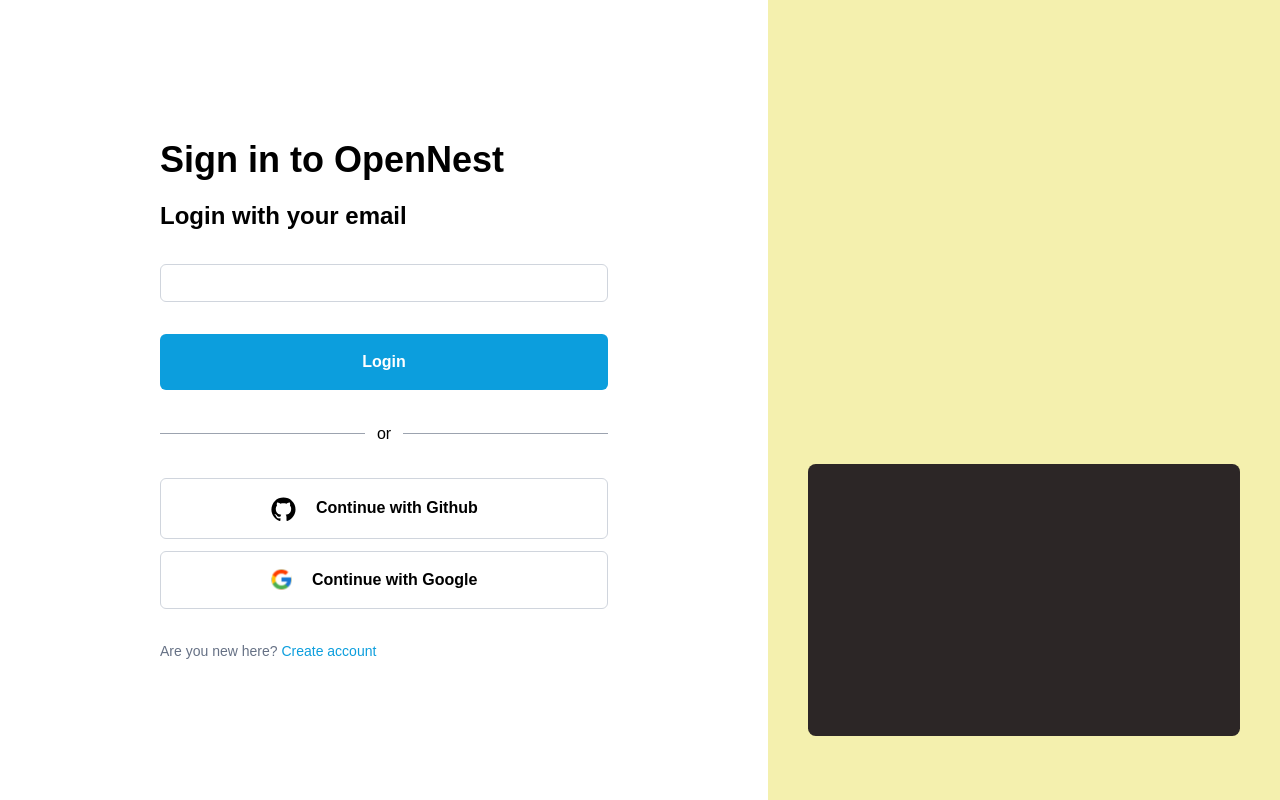
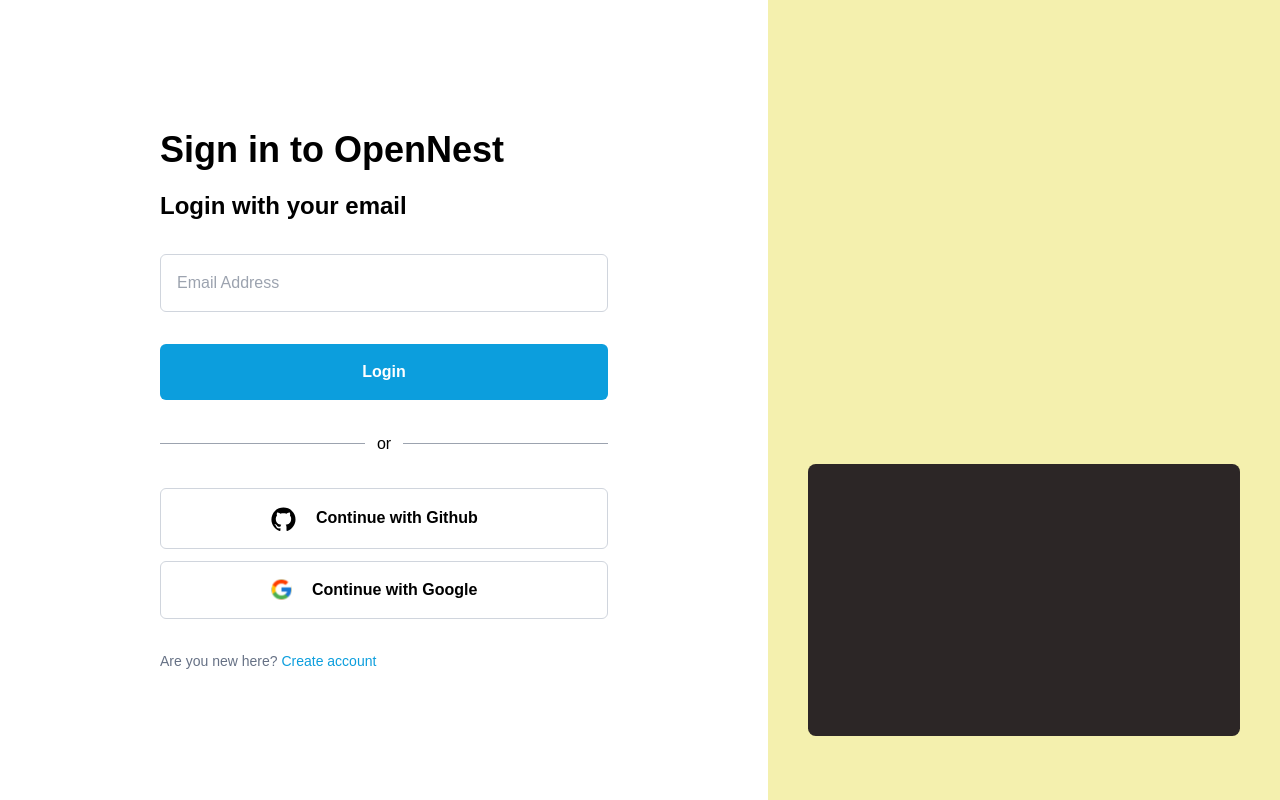
Before and after one commit to open-nest-africa/website, a React (Create React App) app: page /login in a window 1280 px wide. Built offline with nearby package versions, Linux system fonts and the light colour scheme.

Commit message:
updated url for backend

```diff
--- a/src/modules/auth/pages/Dashboard.jsx
+++ b/src/modules/auth/pages/Dashboard.jsx
@@ -12,9 +12,12 @@
 
 			if (accessToken) {
 				try {
-					const response = await axios.get("http://localhost:4000/user", {
-						headers: { Authorization: `Bearer ${accessToken}` },
-					});
+					const response = await axios.get(
+						"https://open-nest-africa.onrender.com/user",
+						{
+							headers: { Authorization: `Bearer ${accessToken}` },
+						}
+					);
 					setUser(response.data.user);
 				} catch (err) {
 					console.error(err);
--- a/src/modules/auth/pages/Login.jsx
+++ b/src/modules/auth/pages/Login.jsx
@@ -20,7 +20,7 @@
 			<div className="flex flex-col gap-8">
 				<p className="text-2xl font-semibold">Login with your email</p>
 				<form action="">
-					<TextField className="border-dark outline-dark" />
+					<TextField className="border-dark outline-dark py-4" placeholder={"Email Address"} />
 				</form>
 				<Button
 					text="Login"
```
